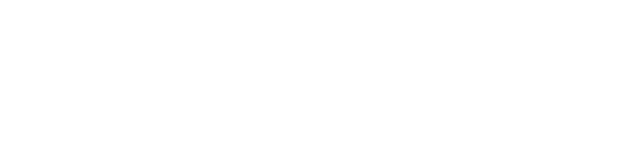
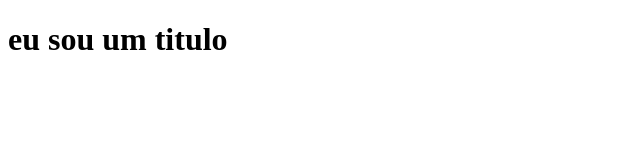
Before and after one commit to marceloguima/teste2-git, a plain HTML site: page index.html in a window 1280 px wide. Shown: the whole page, without its empty margins (0-640 px from the left). Drawn offline with Linux system fonts and the light colour scheme.

Commit message:
adicionado o titulo

```diff
--- a/index.html
+++ b/index.html
@@ -6,6 +6,6 @@
     <title>Document</title>
 </head>
 <body>
-
+    <h1>eu sou um titulo</h1>
 </body>
 </html>
```
